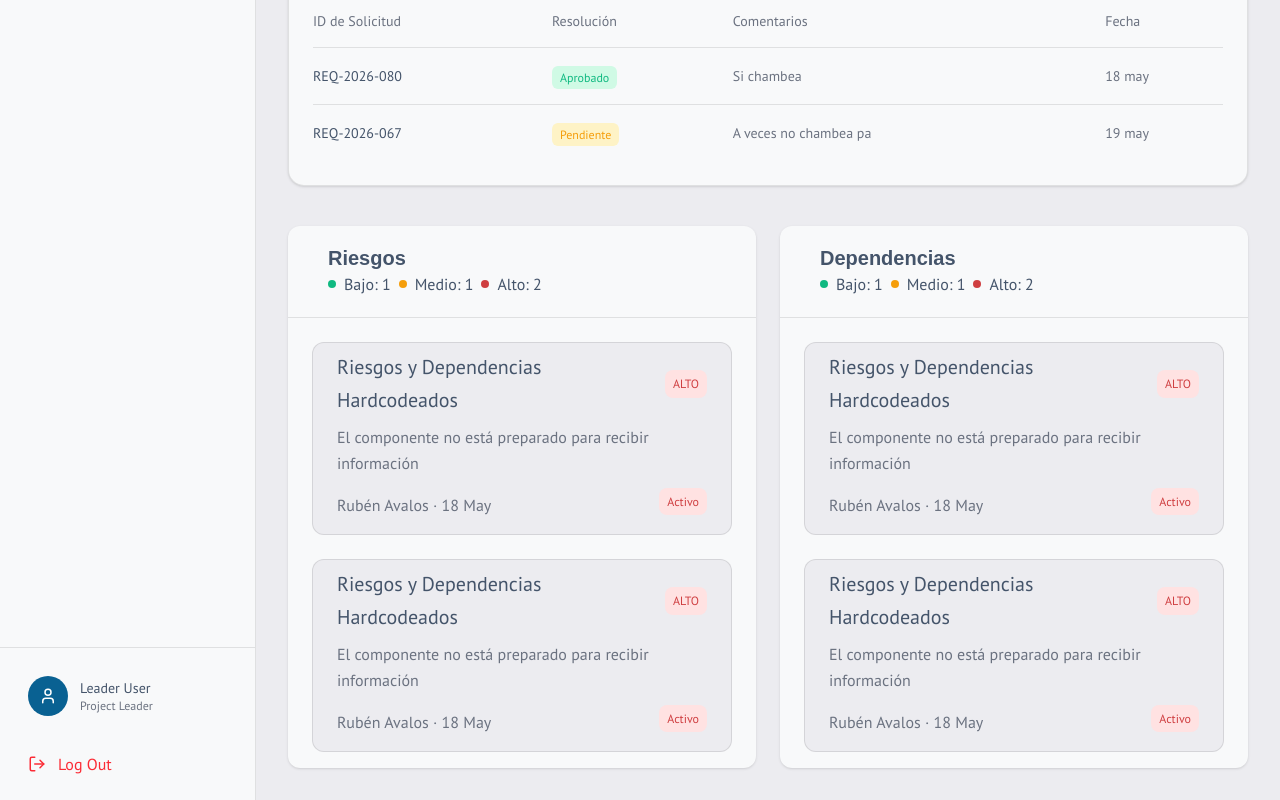
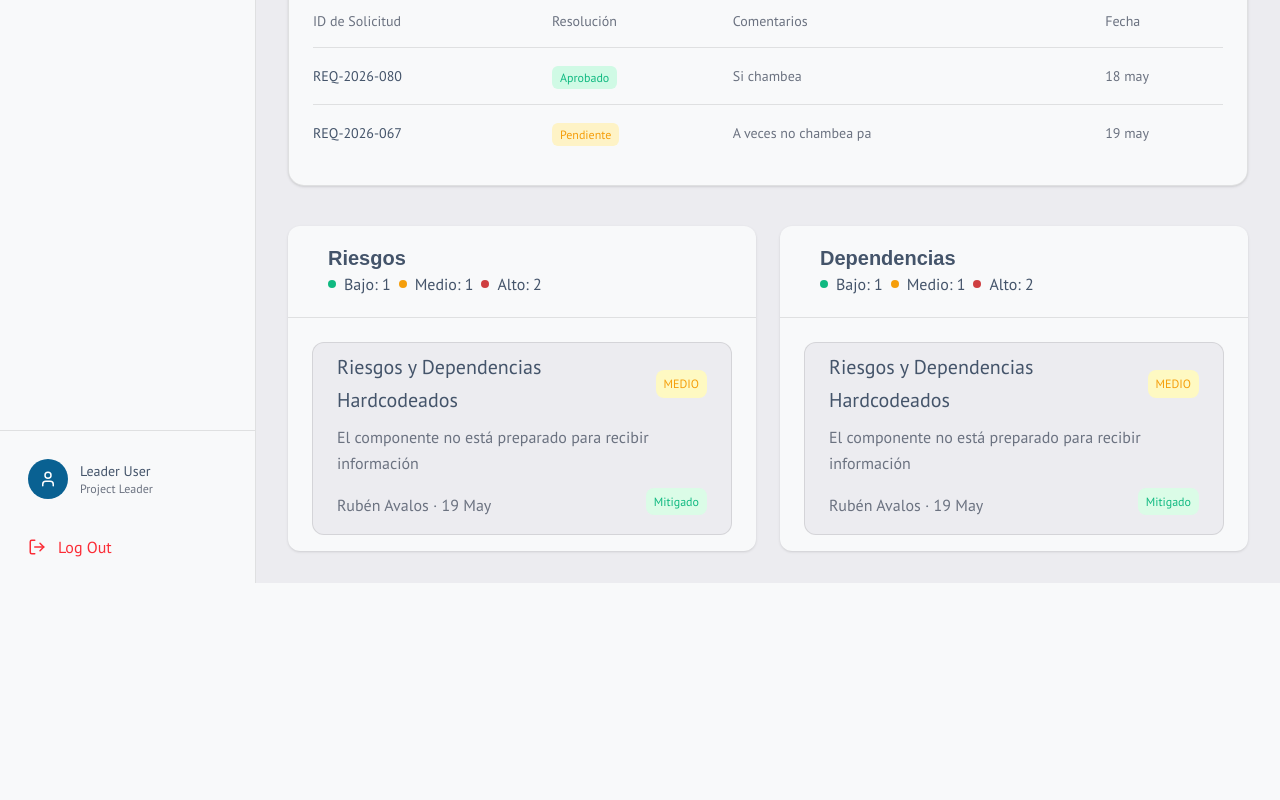
Before and after one commit to AvalosRubenn/Sistema-AdS, a React (Vite) app: page / in a window 1280 px wide. Shown: the part 2645-3445 px from the top of the page. After the commit the page ends 3228 px from the top, so only its background shows below. Built offline with nearby package versions, Linux system fonts and the light colour scheme; a web font is replaced by a local one.

Commit message:
RiskCard
Se creó el componente que se usará dentro del componente compartido para renderizar de manera dinámica los distintos riesgos y dependencias, que puede que necesite un cambio de nombre

```diff
--- /dev/null
+++ b/src/components/RiskCard.tsx
@@ -0,0 +1,51 @@
+type Nivel = "BAJO" | "MEDIO" | "ALTO";
+interface RiskCardProps {
+  titulo: string;
+  nivel: Nivel;
+  activo: boolean;
+  descripcion: string;
+  responsable: string;
+  fecha: string;
+}
+
+const levelStyles = {
+  ALTO: "text-error bg-red-100",
+  MEDIO: "text-warning bg-yellow-100",
+  BAJO: "text-success bg-green-100",
+};
+
+function RiskCard({
+  titulo,
+  nivel,
+  activo,
+  descripcion,
+  responsable,
+  fecha,
+}: RiskCardProps) {
+  const styles = levelStyles[nivel];
+  return (
+    <div className="mt-6 pb-4 mb-4 mx-6 border border-border bg-muted rounded-xl flex flex-col">
+      <div className="flex items-center justify-between mt-2 mx-6">
+        <p className="text-xl">{titulo}</p>
+        <p className={`px-2 py-1 text-xs rounded-lg ${styles}`}>{nivel}</p>
+      </div>
+      <p className="mt-2 mx-6 text-muted-foreground">{descripcion}</p>
+      <div className="flex items-center justify-between mt-2 mx-6">
+        <p className="mt-2 text-muted-foreground">
+          {responsable} · {fecha}
+        </p>
+        {activo ? (
+          <p className="text-error px-2 py-1 text-xs rounded-lg bg-red-100">
+            Activo
+          </p>
+        ) : (
+          <p className="text-success px-2 py-1 text-xs rounded-lg bg-green-100">
+            Mitigado
+          </p>
+        )}
+      </div>
+    </div>
+  );
+}
+
+export default RiskCard;
--- a/src/components/RisksAndDependencies.tsx
+++ b/src/components/RisksAndDependencies.tsx
@@ -1,3 +1,5 @@
+import RiskCard from "./RiskCard";
+
 interface RisksAndDependenciesProps {
   nombre: string;
 }
@@ -15,40 +17,14 @@ function RisksAndDependencies({ nombre }: RisksAndDependenciesProps) {
           <p>Alto: 2</p>
         </div>
       </div>
-      <div className="mt-6 pb-4 mb-4 mx-6 border border-border bg-muted rounded-xl flex flex-col">
-        <div className="flex items-center justify-between mt-2 mx-6">
-          <p className="text-xl">Riesgos y Dependencias Hardcodeados</p>
-          <p className="text-error px-2 py-1 text-xs rounded-lg bg-red-100">
-            ALTO
-          </p>
-        </div>
-        <p className="mt-2 mx-6 text-muted-foreground">
-          El componente no está preparado para recibir información
-        </p>
-        <div className="flex items-center justify-between mt-2 mx-6">
-          <p className="mt-2  text-muted-foreground">Rubén Avalos · 18 May</p>
-          <p className="text-error px-2 py-1 text-xs rounded-lg bg-red-100">
-            Activo
-          </p>
-        </div>
-      </div>
-      <div className="mt-6 pb-4 mb-4 mx-6 border border-border bg-muted rounded-xl flex flex-col">
-        <div className="flex items-center justify-between mt-2 mx-6">
-          <p className="text-xl">Riesgos y Dependencias Hardcodeados</p>
-          <p className="text-error px-2 py-1 text-xs rounded-lg bg-red-100">
-            ALTO
-          </p>
-        </div>
-        <p className="mt-2 mx-6 text-muted-foreground">
-          El componente no está preparado para recibir información
-        </p>
-        <div className="flex items-center justify-between mt-2 mx-6">
-          <p className="mt-2  text-muted-foreground">Rubén Avalos · 18 May</p>
-          <p className="text-error px-2 py-1 text-xs rounded-lg bg-red-100">
-            Activo
-          </p>
-        </div>
-      </div>
+      <RiskCard
+        titulo="Riesgos y Dependencias Hardcodeados"
+        nivel="MEDIO"
+        activo={false}
+        descripcion="El componente no está preparado para recibir información"
+        responsable="Rubén Avalos"
+        fecha="19 May"
+      />
     </div>
   );
 }
```
